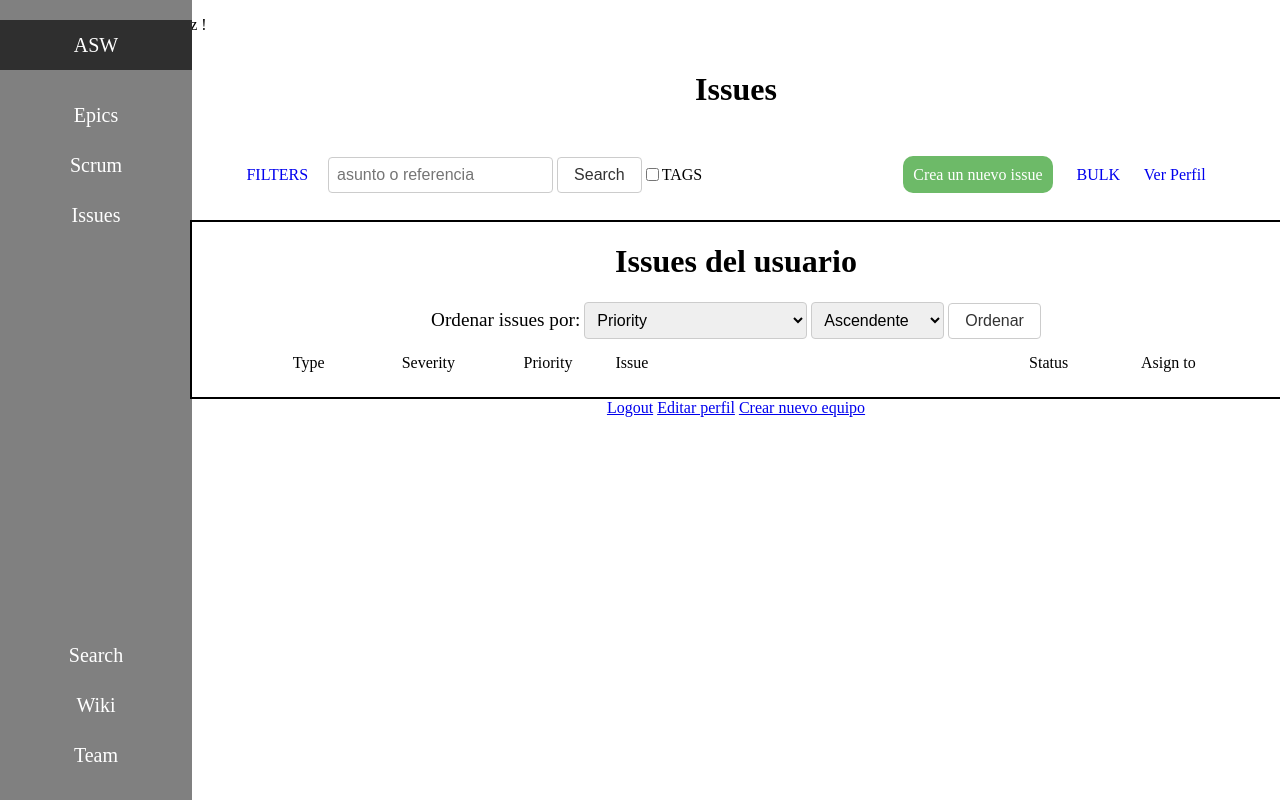
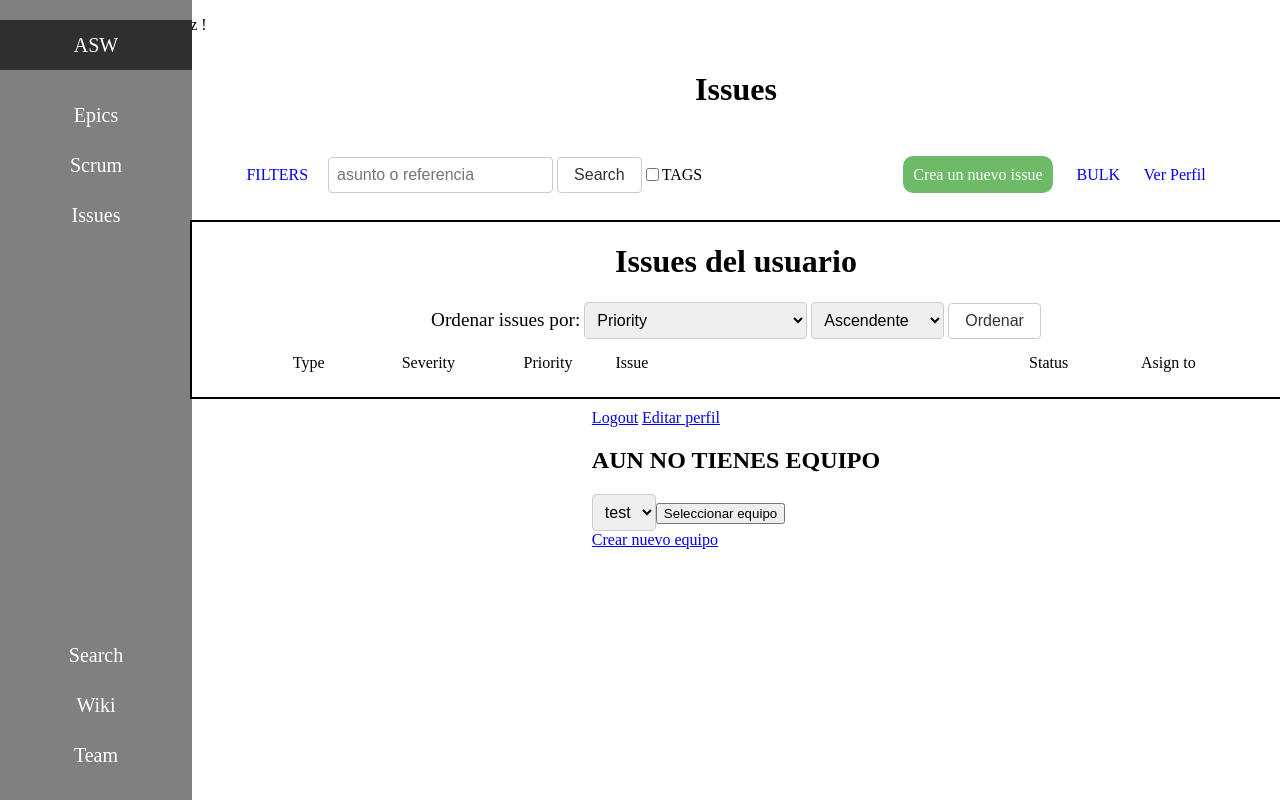
Before and after one commit to it12cASW/it12cASW, a Django app: page /login/auth in a window 1280 px wide. Run offline with Django 4.2, Linux system fonts and the light colour scheme; a user stored in the database is signed in; data comes from the database, SQL or seed files in the repository; both versions use the stored data as it was after the commit; some libraries are stand-ins or nearby versions.

Commit message:
Some changes

```diff
--- a/backend/polls/templates/main.html
+++ b/backend/polls/templates/main.html
@@ -66,26 +66,25 @@
 
             <a href="/editarPerfil">Editar perfil</a>
 
+
+            {% if equipo %}
+                <h1>ESTAS EN EL EQUIPO:</h1>
+                <h2>{{ equipo.nombre }}</h2>
+            {% else %}
+                <h2>AUN NO TIENES EQUIPO</h2>
+                <form action="/seleccionarEquipo/" method="GET">
+                    <select name="equipo">
+                        {% for equipo in equipos %}
+                            <option value="{{ equipo.id }}" name="equipo">{{ equipo.nombre }}</option>
+                        {% endfor %}
+                    <input type="submit" value="Seleccionar equipo">
+                </form>
+            {% endif %}
+
             <a href="/pantallaCrearEquipo">Crear nuevo equipo</a>
         </div>
         <input type="hidden" name="issue_ids" value="{% for issue in issues %}{{ issue.id }},{% endfor %}">
-
-
     </div>
-
-
-
-
-
-
-
-
-
-
-
-
-
-
 </body>
 </html>
 
@@ -139,6 +138,7 @@
         flex-direction: column;
         align-items: center;
         border: 2px solid black;
+        margin-bottom: 10px;
     }
 
     #issue {
--- a/backend/polls/views/user_viewset.py
+++ b/backend/polls/views/user_viewset.py
@@ -68,7 +68,7 @@ def register(request):
 
 
         equipos = Equipo.objects.all()
-        return render(request, 'main.html', {"equipos" : equipos})
+        return render(request, 'login.html')
     else:
         return render(request, 'register.html', {"error" : "Algo ha ido mal..."})
 
```
Also changed, not shown: backend/backend/settings.py (+1 -10 lines), backend/polls/views/equipo_viewset.py (+4 -3 lines), backend/db.sqlite3.
